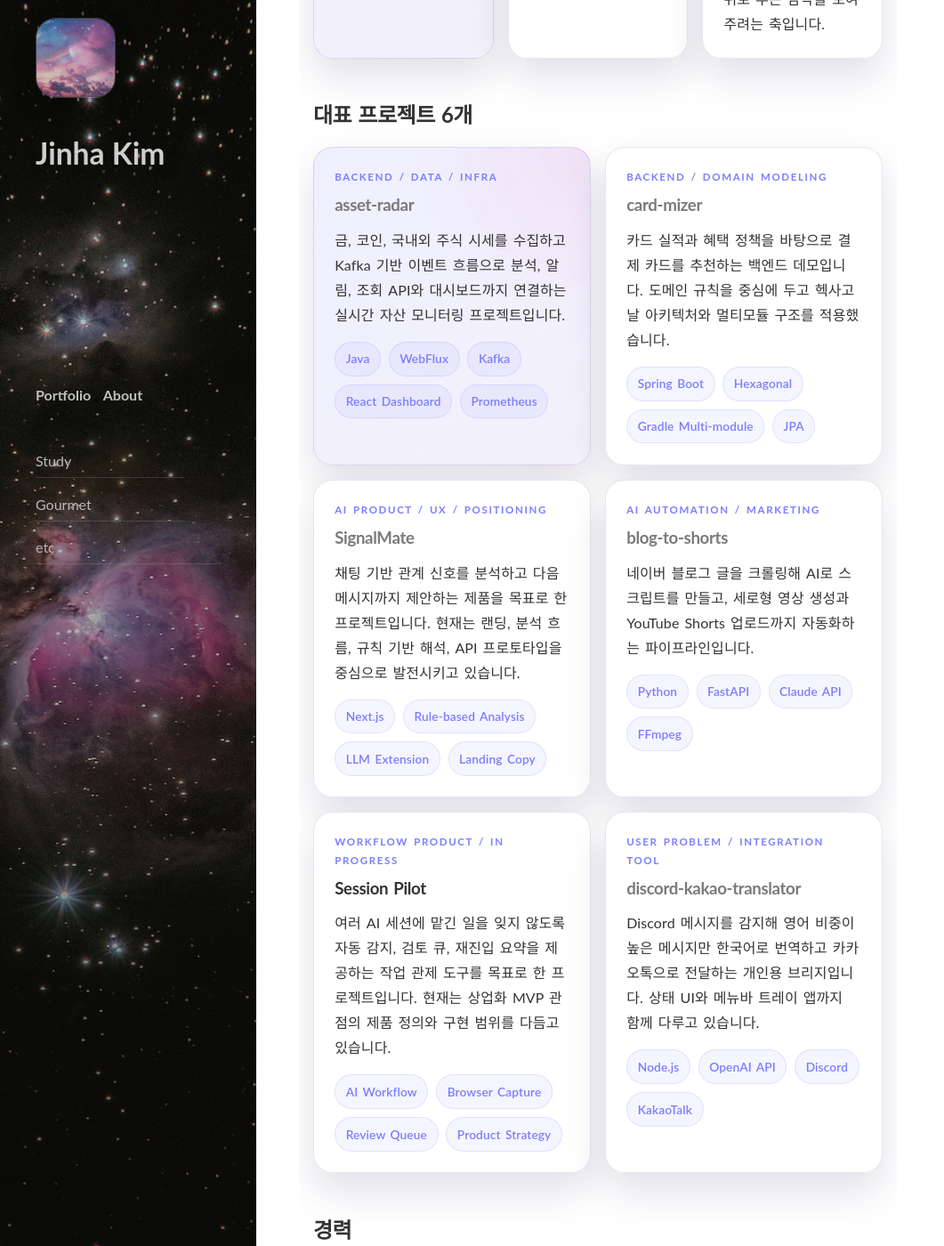
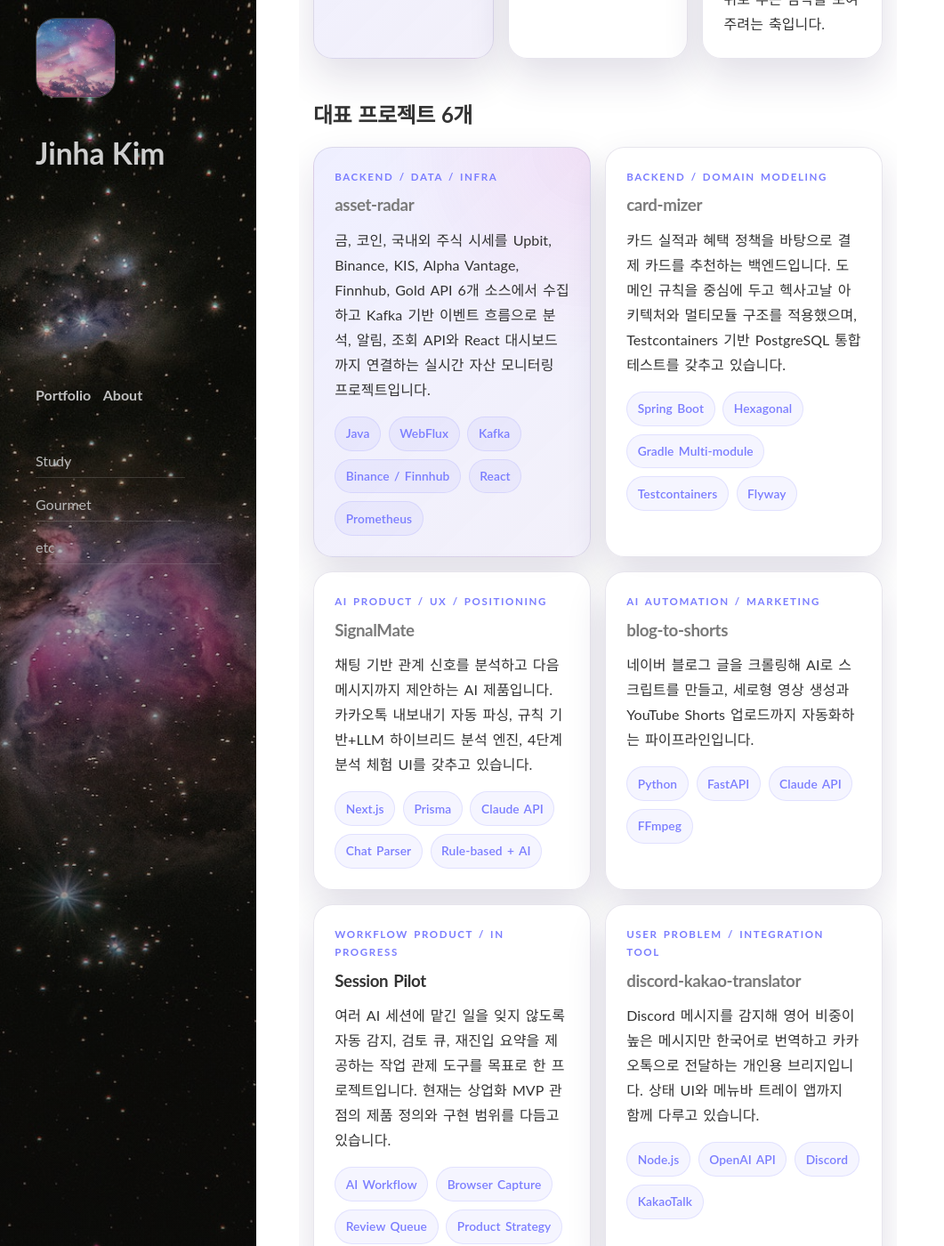
Before and after one commit to jean202/jean202.github.io, a Jekyll site: the page built from portfolio.md, in a window 1280 px wide and 1400 px high, scrolled down 1439 px. Shown: the whole window at 89% size, without its empty margins (0-1061 px from the left). Built offline with Jekyll 4.4.1, drawn with Linux system fonts in a browser that asks for light colours; nearby versions of some CDN libraries.

Commit message:
docs: update portfolio with today's feature additions
- asset-radar: reflect Binance/Finnhub 6-source collection
- card-mizer: add Testcontainers/Flyway to chips
- signalmate: update to reflect chat parser and hybrid analysis engine

Co-Authored-By: Claude Opus 4.6 (1M context) <noreply@anthropic.com>

```diff
--- a/portfolio.md
+++ b/portfolio.md
@@ -63,35 +63,38 @@ order: 1
     <article class="profile-card profile-card--accent">
       <p class="profile-kicker">Backend / Data / Infra</p>
       <h3><a href="https://github.com/jean202/asset-radar">asset-radar</a></h3>
-      <p>금, 코인, 국내외 주식 시세를 수집하고 Kafka 기반 이벤트 흐름으로 분석, 알림, 조회 API와 대시보드까지 연결하는 실시간 자산 모니터링 프로젝트입니다.</p>
+      <p>금, 코인, 국내외 주식 시세를 Upbit, Binance, KIS, Alpha Vantage, Finnhub, Gold API 6개 소스에서 수집하고 Kafka 기반 이벤트 흐름으로 분석, 알림, 조회 API와 React 대시보드까지 연결하는 실시간 자산 모니터링 프로젝트입니다.</p>
       <div class="profile-chip-group">
         <span class="profile-chip">Java</span>
         <span class="profile-chip">WebFlux</span>
         <span class="profile-chip">Kafka</span>
-        <span class="profile-chip">React Dashboard</span>
+        <span class="profile-chip">Binance / Finnhub</span>
+        <span class="profile-chip">React</span>
         <span class="profile-chip">Prometheus</span>
       </div>
     </article>
     <article class="profile-card">
       <p class="profile-kicker">Backend / Domain Modeling</p>
       <h3><a href="https://github.com/jean202/card-mizer">card-mizer</a></h3>
-      <p>카드 실적과 혜택 정책을 바탕으로 결제 카드를 추천하는 백엔드 데모입니다. 도메인 규칙을 중심에 두고 헥사고날 아키텍처와 멀티모듈 구조를 적용했습니다.</p>
+      <p>카드 실적과 혜택 정책을 바탕으로 결제 카드를 추천하는 백엔드입니다. 도메인 규칙을 중심에 두고 헥사고날 아키텍처와 멀티모듈 구조를 적용했으며, Testcontainers 기반 PostgreSQL 통합 테스트를 갖추고 있습니다.</p>
       <div class="profile-chip-group">
         <span class="profile-chip">Spring Boot</span>
         <span class="profile-chip">Hexagonal</span>
         <span class="profile-chip">Gradle Multi-module</span>
-        <span class="profile-chip">JPA</span>
+        <span class="profile-chip">Testcontainers</span>
+        <span class="profile-chip">Flyway</span>
       </div>
     </article>
     <article class="profile-card">
       <p class="profile-kicker">AI Product / UX / Positioning</p>
       <h3><a href="https://github.com/jean202/signalmate">SignalMate</a></h3>
-      <p>채팅 기반 관계 신호를 분석하고 다음 메시지까지 제안하는 제품을 목표로 한 프로젝트입니다. 현재는 랜딩, 분석 흐름, 규칙 기반 해석, API 프로토타입을 중심으로 발전시키고 있습니다.</p>
+      <p>채팅 기반 관계 신호를 분석하고 다음 메시지까지 제안하는 AI 제품입니다. 카카오톡 내보내기 자동 파싱, 규칙 기반+LLM 하이브리드 분석 엔진, 4단계 분석 체험 UI를 갖추고 있습니다.</p>
       <div class="profile-chip-group">
         <span class="profile-chip">Next.js</span>
-        <span class="profile-chip">Rule-based Analysis</span>
-        <span class="profile-chip">LLM Extension</span>
-        <span class="profile-chip">Landing Copy</span>
+        <span class="profile-chip">Prisma</span>
+        <span class="profile-chip">Claude API</span>
+        <span class="profile-chip">Chat Parser</span>
+        <span class="profile-chip">Rule-based + AI</span>
       </div>
     </article>
     <article class="profile-card">
```
